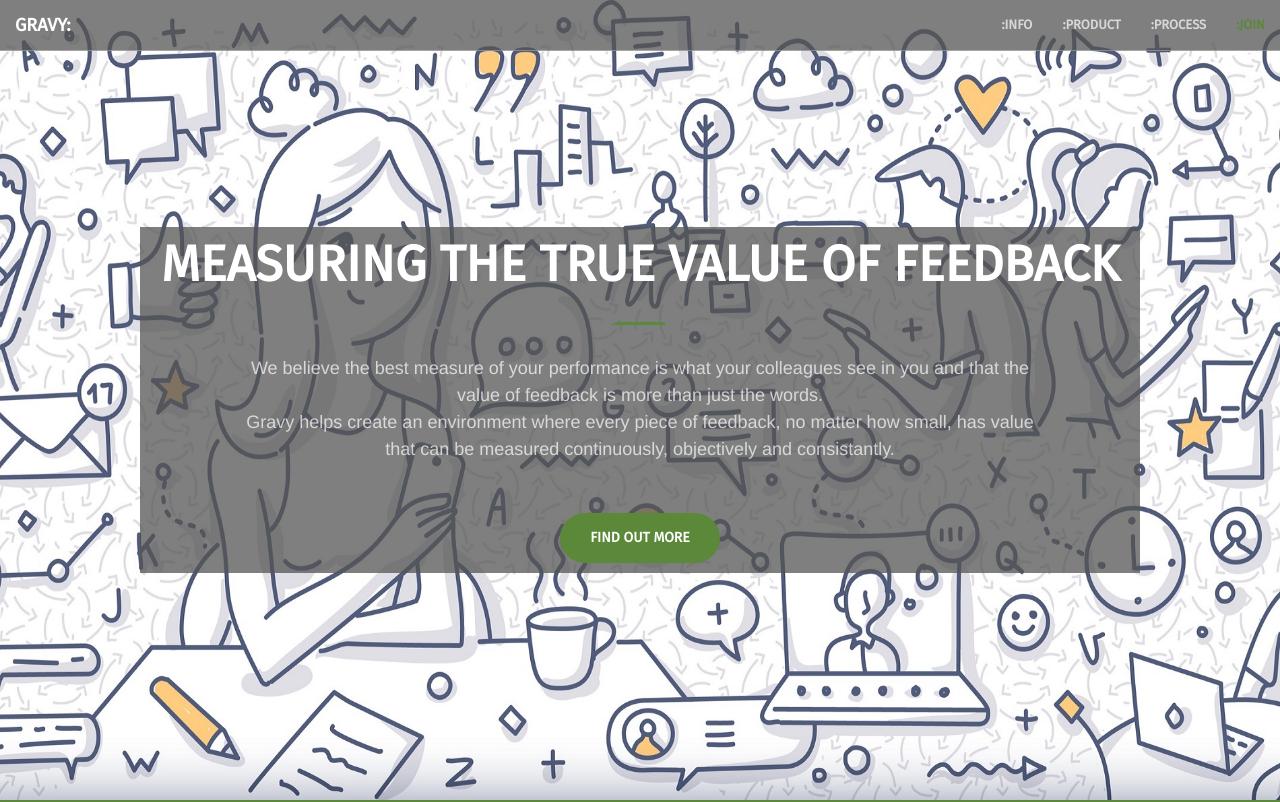
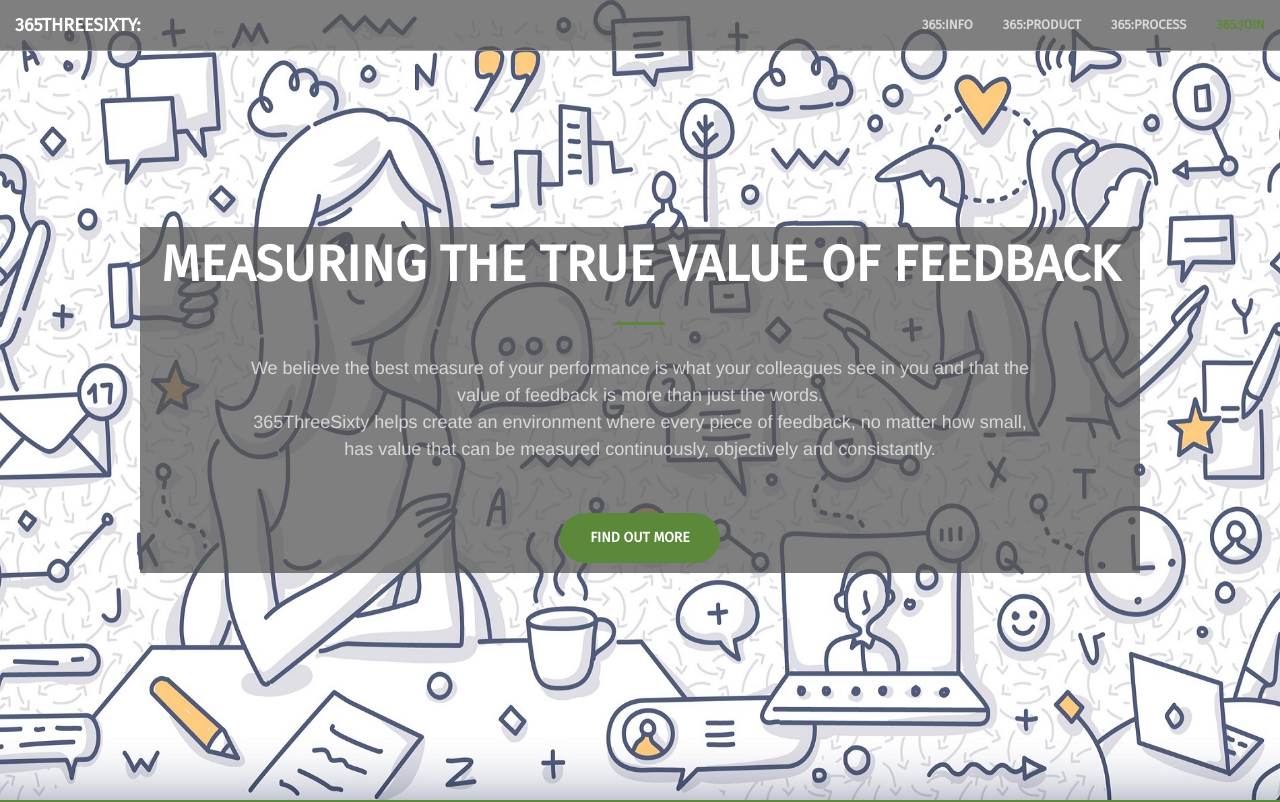
Before and after one commit to Jay2Base/jay2base.github.io, a website: page index.html in a window 1280 px wide. Shown: the top 802 px of the page. Drawn offline with nearby package versions, Linux system fonts and the light colour scheme.

Commit message:
365 updates

```diff
--- a/index.html
+++ b/index.html
@@ -10,7 +10,7 @@
     <meta name="author" content="">
 	<link rel="shortcut icon" href="favicon.ico" type="image/x-icon">
 
-    <title>Gravy: valuable continuous feedback</title>
+    <title>365ThreeSixty: valuable continuous feedback</title>
 
     <!-- Bootstrap Core CSS -->
     <link href="vendor/bootstrap/css/bootstrap.min.css" rel="stylesheet">
@@ -45,23 +45,23 @@
                 <button type="button" class="navbar-toggle collapsed" data-toggle="collapse" data-target="#bs-example-navbar-collapse-1">
                     <span class="sr-only">Toggle navigation</span> Menu <i class="fa fa-bars"></i>
                 </button>
-                <a class="navbar-brand page-scroll" href="#page-top">Gravy:</a>
+                <a class="navbar-brand page-scroll" href="#page-top">365ThreeSixty:</a>
             </div>
 
             <!-- Collect the nav links, forms, and other content for toggling -->
             <div class="collapse navbar-collapse" id="bs-example-navbar-collapse-1">
                 <ul class="nav navbar-nav navbar-right">
                     <li>
-                        <a class="page-scroll" href="#about">:Info</a>
+                        <a class="page-scroll" href="#about">365:Info</a>
                     </li>
                     <li>
-                        <a class="page-scroll" href="#services">:Product</a>
+                        <a class="page-scroll" href="#services">365:Product</a>
                     </li>
                     <li>
-                        <a class="page-scroll" href="#portfolio">:Process</a>
+                        <a class="page-scroll" href="#portfolio">365:Process</a>
                     </li>
                     <li>
-                        <a class="page-scroll" href="#contact">:Join</a>
+                        <a class="page-scroll" href="#contact">365:Join</a>
                     </li>
                 </ul>
             </div>
@@ -75,7 +75,7 @@
             <div class="header-content-inner">
                 <h1 id="homeHeading">Measuring the true value of feedback</h1>
                 <hr>
-                <p>We believe the best measure of your performance is what your colleagues see in you and that the value of feedback is more than just the words. <br>Gravy helps create an environment where every piece of feedback, no matter how small, has value that can be measured continuously, objectively and consistantly.
+                <p>We believe the best measure of your performance is what your colleagues see in you and that the value of feedback is more than just the words. <br>365ThreeSixty helps create an environment where every piece of feedback, no matter how small, has value that can be measured continuously, objectively and consistantly.
 </p>
                 <a href="#about" class="btn btn-primary btn-xl page-scroll">Find Out More</a>
             </div>
@@ -240,7 +240,7 @@
     <aside class="bg-dark">
         <div class="container text-center">
             <div class="call-to-action">
-                <h2>Get started with Gravy for your team</h2>
+                <h2>Get started with 365ThreeSixty for your team</h2>
                 <!--<a href=".\sauce.pdf" class="btn btn-default btn-xl sr-button">Download Now!</a>-->
   <!-- Trigger the modal with a button -->
   </div>
```
